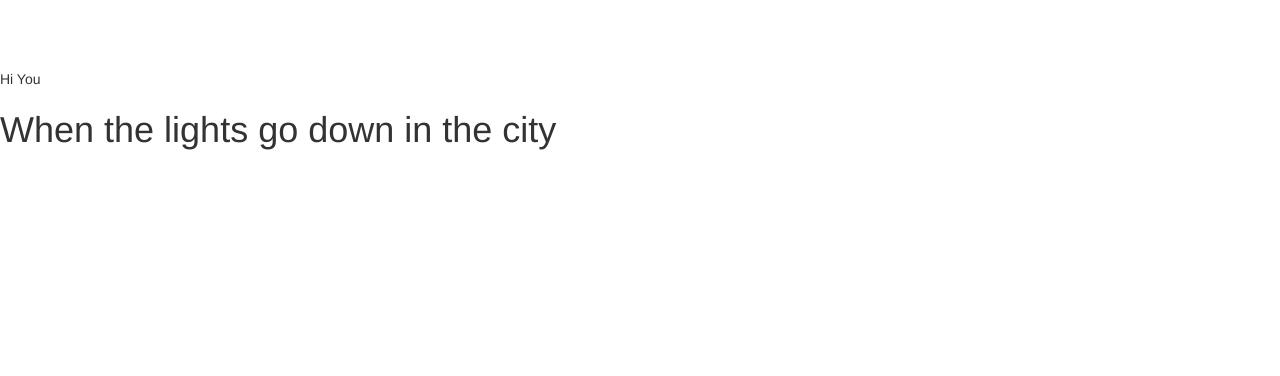
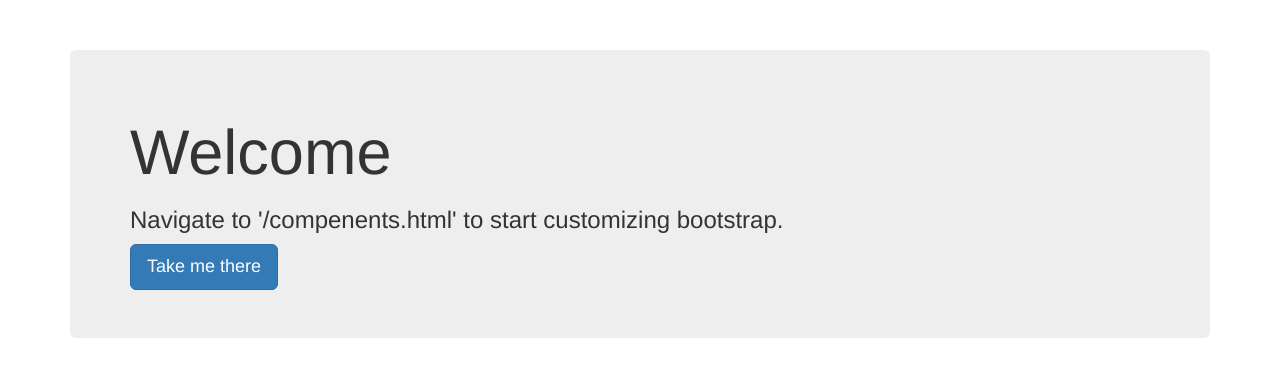
Before and after one commit to josephbona/bootsass, a website: page public/index.html in a window 1280 px wide. Drawn offline with Linux system fonts and the light colour scheme.

Commit message:
clean up index.html and components.html

```diff
--- a/public/index.html
+++ b/public/index.html
@@ -13,10 +13,17 @@
 
 </head>
 <body>
-<p>Hi You</p>
-<div class="conatiner">
-	<h1>When the lights go down in the city</h1>
-</div>
+<header class="site-header"></header>
+<section>
+	<div class="container">
+		<div class="jumbotron">
+			<h1>Welcome</h1>
+			<h3>Navigate to '/compenents.html' to start customizing bootstrap.</h3>
+			<a href="/components.html" class="btn btn-lg btn-primary">Take me there</a>
+		</div>
+	</div>
+</section>
+<footer class="site-footer"></footer>
 <!-- Core JavaScript
 ================================================== -->
 <script src="js/script.min.js"></script>
--- a/src/scss/base/_base.scss
+++ b/src/scss/base/_base.scss
@@ -1,5 +1,5 @@
 body {
-	padding-top: 70px;
+	padding-top: 50px;
 }
 .container-fluid {
 	max-width: 1170px;
```
Also changed, not shown: public/css/main.css.
